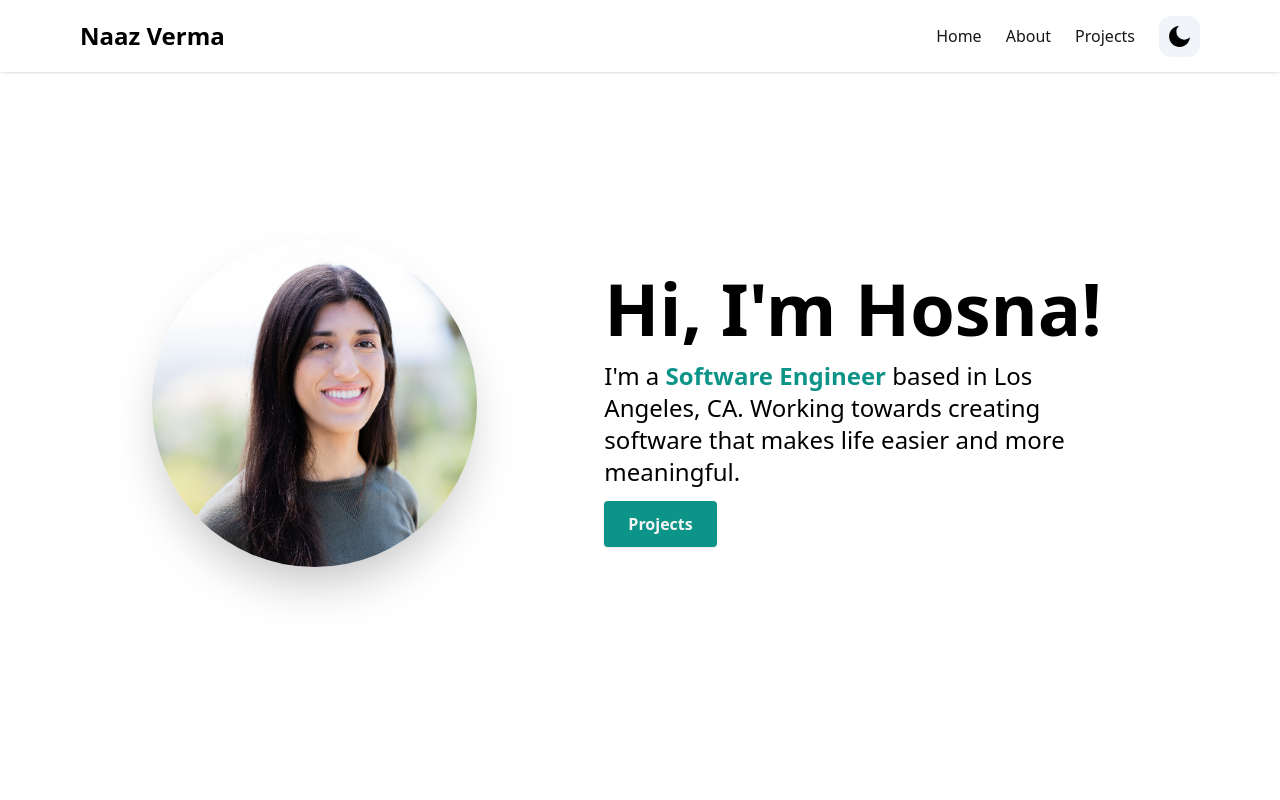
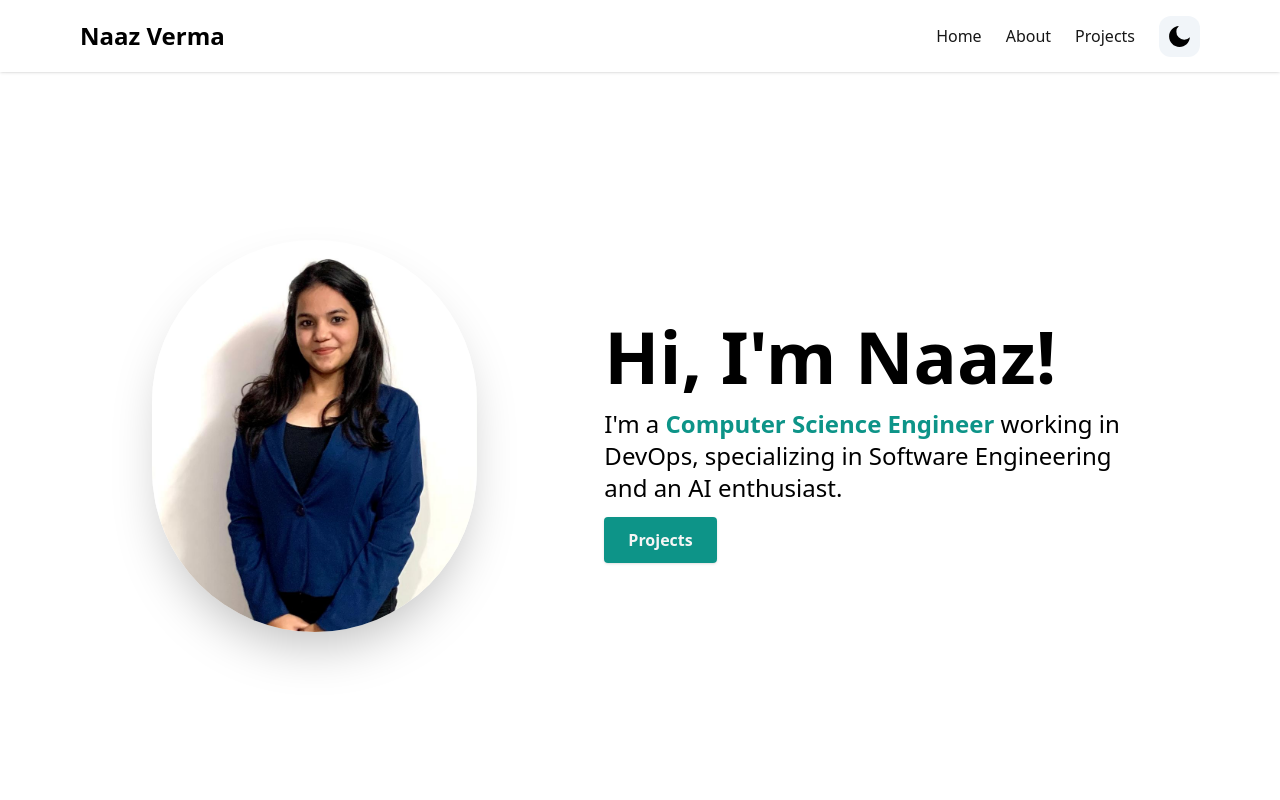
Before and after one commit to naaz-verma/portfolio, a Next.js app: page / in a window 1280 px wide. Shown: the top 800 px of the page. Built offline with nearby package versions, Linux system fonts and the light colour scheme.

Commit message:
hero section

```diff
--- a/components/HeroSection.tsx
+++ b/components/HeroSection.tsx
@@ -10,7 +10,7 @@ const HeroSection = () => {
       <div className="flex flex-col text-center items-center justify-center animate-fadeIn animation-delay-2 my-10 py-16 sm:py-32 md:py-48 md:flex-row md:space-x-4 md:text-left">
         <div className="md:mt-2 md:w-1/2">
           <Image
-            src="/headshot.png"
+            src="/formal_naaz.jpeg"
             alt=""
             width={325}
             height={325}
@@ -18,14 +18,14 @@ const HeroSection = () => {
           />
         </div>
         <div className="md:mt-2 md:w-3/5">
-          <h1 className="text-4xl font-bold mt-6 md:mt-0 md:text-7xl">Hi, I&#39;m Hosna!</h1>
+          <h1 className="text-4xl font-bold mt-6 md:mt-0 md:text-7xl">Hi, I&#39;m Naaz!</h1>
           <p className="text-lg mt-4 mb-6 md:text-2xl">
             I&#39;m a{" "}
             <span className="font-semibold text-teal-600">
-              Software Engineer{" "}
+            Computer Science Engineer{" "}
             </span>
-            based in Los Angeles, CA. Working towards creating software that
-            makes life easier and more meaningful.
+            working in DevOps, specializing in Software Engineering and an
+            AI enthusiast.
           </p>
           <Link
             to="projects"
```
Also changed, not shown: public/formal_naaz.jpeg (added), public/headshot.png (deleted).
